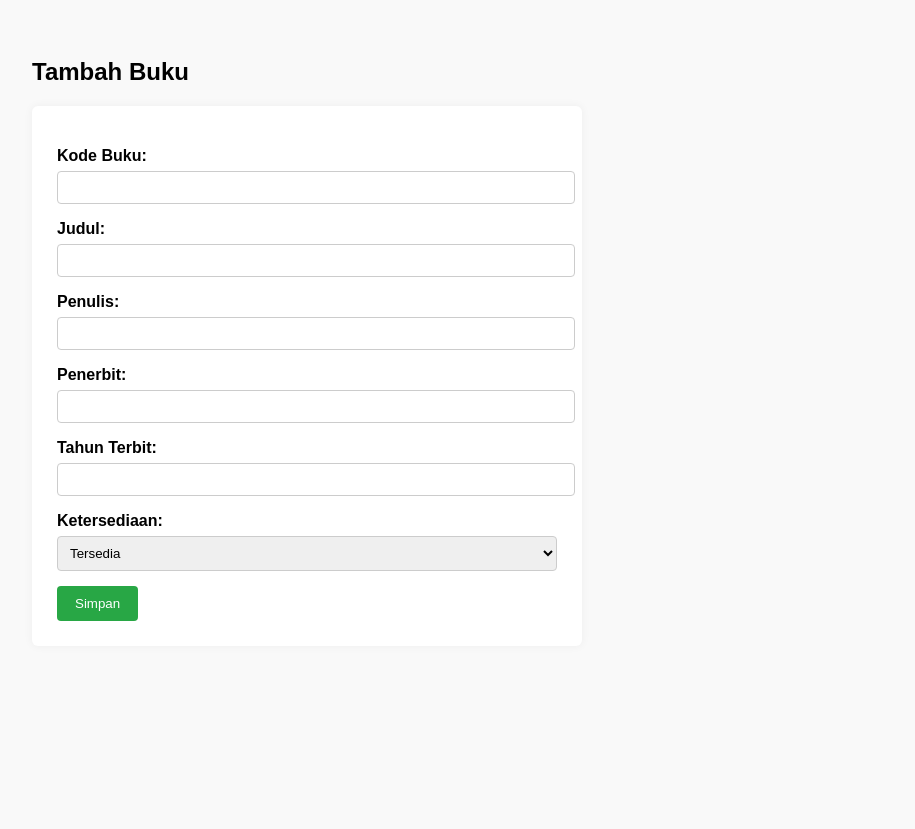
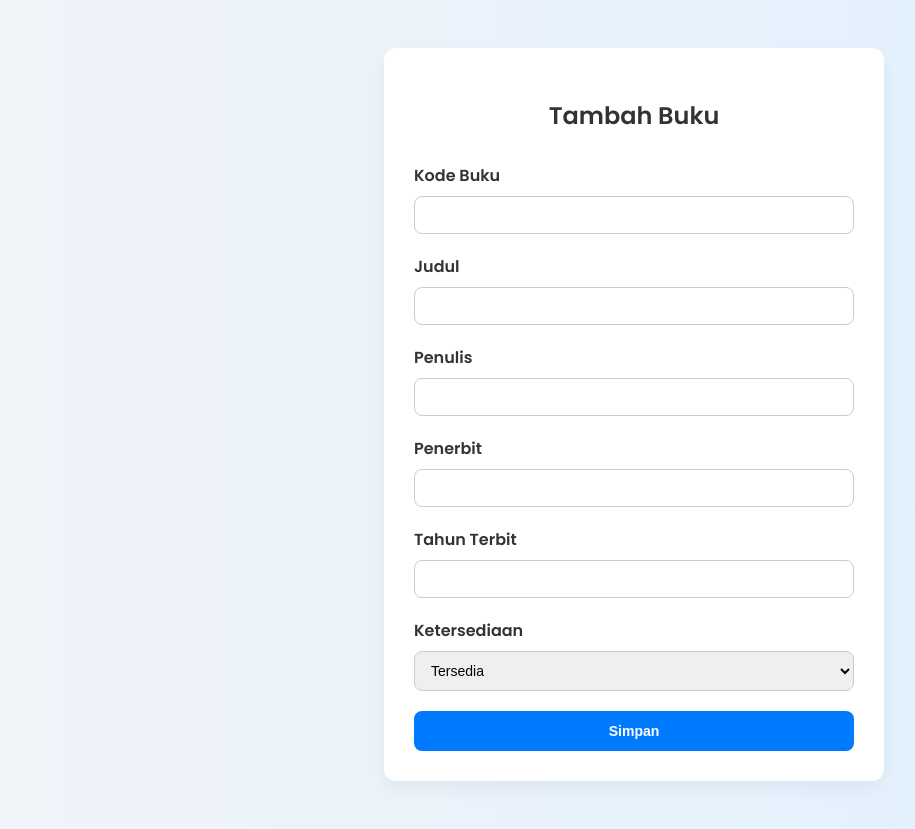
Before and after one commit to Aisyha28/32602300078_Aisyha_WebPro, a CodeIgniter 4 app: the page made by app/Views/buku/create.php in a window 1280 px wide. Shown: the whole page, without its empty margins (6-921 px from the left). Before the commit the page ends 621 px from the top, so only its background shows below. Run offline with PHP 8.4 and a stand-in for CodeIgniter, Linux system fonts and the light colour scheme; the template is opened without the code that fills it, so the values that code supplies are empty; some libraries are stand-ins or nearby versions.

Commit message:
Update Tampilan Halaman

```diff
--- a/app/Views/buku/create.php
+++ b/app/Views/buku/create.php
@@ -4,67 +4,107 @@
 <head>
     <meta charset="UTF-8">
     <title>Tambah Buku</title>
+    <link href="https://fonts.googleapis.com/css2?family=Poppins:wght@400;600&display=swap" rel="stylesheet">
     <style>
+        * {
+            box-sizing: border-box;
+        }
+
         body {
-            font-family: Arial, sans-serif;
-            padding: 30px;
-            background: #f9f9f9;
+            font-family: 'Poppins', sans-serif;
+            background: linear-gradient(to right, #f1f4f9, #dff1ff);
+            padding: 40px;
+            display: flex;
+            justify-content: center;
+            align-items: flex-start;
+            min-height: 100vh;
         }
 
         h2 {
-            margin-bottom: 20px;
+            margin-bottom: 25px;
+            color: #333;
+            font-weight: 600;
+            text-align: center;
         }
 
         form {
-            background: #fff;
-            padding: 25px;
-            border-radius: 6px;
+            background: #ffffff;
+            padding: 30px;
+            border-radius: 12px;
             max-width: 500px;
-            box-shadow: 0 0 10px rgba(0, 0, 0, 0.05);
-        }
-
-        p {
-            margin-bottom: 15px;
+            width: 100%;
+            box-shadow: 0 8px 20px rgba(0, 0, 0, 0.05);
+            transition: all 0.3s ease;
         }
 
         label {
             display: block;
-            margin-bottom: 6px;
-            font-weight: bold;
+            margin-bottom: 8px;
+            font-weight: 600;
+            color: #333;
         }
 
         input[type="text"],
         input[type="number"],
         select {
             width: 100%;
-            padding: 8px;
+            padding: 10px 12px;
+            margin-bottom: 20px;
             border: 1px solid #ccc;
-            border-radius: 4px;
+            border-radius: 8px;
+            font-size: 14px;
+            transition: border-color 0.2s ease-in-out;
+        }
+
+        input[type="text"]:focus,
+        input[type="number"]:focus,
+        select:focus {
+            border-color: #0077cc;
+            outline: none;
         }
 
         button {
-            background-color: #28a745;
+            background-color: #007bff;
             color: white;
-            padding: 10px 18px;
+            padding: 12px 20px;
             border: none;
-            border-radius: 4px;
+            border-radius: 8px;
+            font-weight: 600;
+            font-size: 14px;
             cursor: pointer;
+            transition: background-color 0.2s ease-in-out;
+            width: 100%;
+        }
+
+        button:hover {
+            background-color: #005fa3;
         }
 
         .error-list {
-            background-color: #f8d7da;
-            color: #721c24;
+            background-color: #ffe5e5;
+            color: #a30000;
             border: 1px solid #f5c6cb;
-            padding: 10px;
+            padding: 12px 16px;
             margin-bottom: 20px;
-            border-radius: 4px;
+            border-radius: 8px;
+            font-size: 14px;
+        }
+
+        .error-list ul {
+            padding-left: 18px;
+            margin: 0;
+        }
+
+        .form-title {
+            margin-bottom: 30px;
         }
     </style>
 </head>
 
 <body>
 
-    <h2>Tambah Buku</h2>
+    <form action="/buku/store" method="post">
+        <h2 class="form-title">Tambah Buku</h2>
 
         <?php if (session()->getFlashdata('errors')): ?>
             <div class="error-list">
@@ -76,34 +116,27 @@
             </div>
         <?php endif ?>
 
-    <form action="/buku/store" method="post">
-        <p>
-            <label for="kode_buku">Kode Buku:</label>
+        <label for="kode_buku">Kode Buku</label>
         <input type="text" name="kode_buku" id="kode_buku" value="<?= old('kode_buku') ?>" required>
-        </p>
-        <p>
-            <label for="judul">Judul:</label>
+
+        <label for="judul">Judul</label>
         <input type="text" name="judul" id="judul" value="<?= old('judul') ?>" required>
-        </p>
-        <p>
-            <label for="penulis">Penulis:</label>
+
+        <label for="penulis">Penulis</label>
         <input type="text" name="penulis" id="penulis" value="<?= old('penulis') ?>" required>
-        </p>
-        <p>
-            <label for="penerbit">Penerbit:</label>
+
+        <label for="penerbit">Penerbit</label>
         <input type="text" name="penerbit" id="penerbit" value="<?= old('penerbit') ?>" required>
-        </p>
-        <p>
-            <label for="tahun_terbit">Tahun Terbit:</label>
+
+        <label for="tahun_terbit">Tahun Terbit</label>
         <input type="number" name="tahun_terbit" id="tahun_terbit" value="<?= old('tahun_terbit') ?>" required>
-        </p>
-        <p>
-            <label for="ketersediaan">Ketersediaan:</label>
+
+        <label for="ketersediaan">Ketersediaan</label>
         <select name="ketersediaan" id="ketersediaan">
             <option value="1" <?= old('ketersediaan') == '1' ? 'selected' : '' ?>>Tersedia</option>
             <option value="0" <?= old('ketersediaan') == '0' ? 'selected' : '' ?>>Tidak Tersedia</option>
         </select>
-        </p>
+
         <button type="submit">Simpan</button>
     </form>
 
```
Lines whose indentation alone changed are shown as unchanged.
